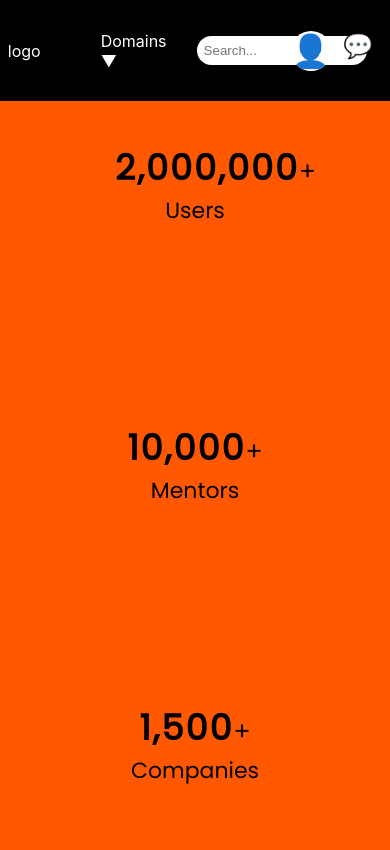
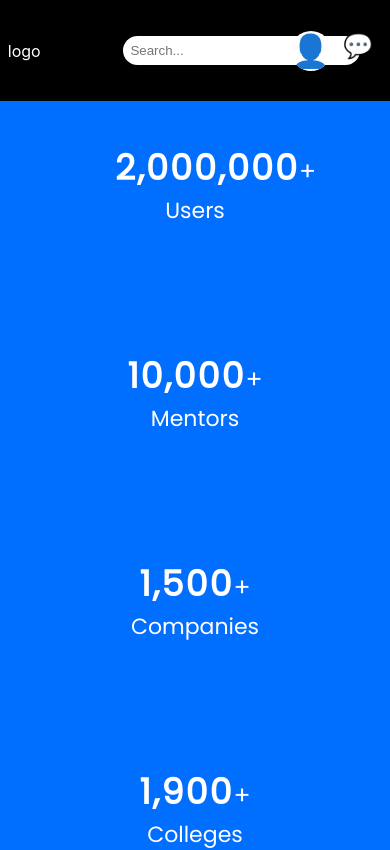
Before and after one commit to wiz-abhishek/Global-Techify, a React (Create React App) app: page / in a window 390 px wide. Shown: the top 850 px of the page. Built offline with nearby package versions, Linux system fonts and the light colour scheme.

Commit message:
[UPDATED]COLORCODE

```diff
--- a/src/components/Counter/counter.module.css
+++ b/src/components/Counter/counter.module.css
@@ -159,10 +159,9 @@
 
 .circle {
   width: 160px;
-  height: 160px;
   text-align: center;
   vertical-align: middle;
-  color: black;
+  color: white;
   padding: 40px 2px;
   text-align: center;
   font-family: 'Poppins';
@@ -173,10 +172,10 @@
   letter-spacing: 2px;
   font-weight: 800;
   font-size: 35px;
-  color:black;
-  background-color: #FF5800;
+  color:white;
+  background-color: #006eff;
 
 }
 .ftco_counter{
-  background-color: #FF5800;
+  background-color: #006eff;
 }
--- a/src/components/Header/Navbar.js
+++ b/src/components/Header/Navbar.js
@@ -3,9 +3,15 @@ import './navbar.css';
 
 function Navbar() {
   const [isDropdownOpen, setIsDropdownOpen] = useState(false);
+  const [Domains, setDomains] = useState('Domains');
 
   const toggleDropdown = () => {
     setIsDropdownOpen(!isDropdownOpen);
+  };
+
+  const handleDomainClick = (domain) => {
+    setDomains(domain);
+    setIsDropdownOpen(false);
   };
 
   return (
@@ -13,12 +19,12 @@ function Navbar() {
       <div className='logo'>logo</div>
       <div className='domains'>
         <div className='domains-header' onClick={toggleDropdown}>
-          Domains ▼
+          {Domains} ▼
         </div>
         {isDropdownOpen && (
           <div className='domains-dropdown'>
-            <div>Engineering</div>
-            <div>Management</div>
+            <div onClick={() => handleDomainClick('Engineering')}>Engineering</div>
+            <div onClick={() => handleDomainClick('Management')}>Management</div>
           </div>
         )}
       </div>
--- a/src/components/Header/navbar.css
+++ b/src/components/Header/navbar.css
@@ -56,19 +56,44 @@
     z-index: 1;
     cursor: pointer;
     transition-duration:0.3s ;
-
+justify-content: center;
+align-items: center;
 }
 .domains-dropdown div{    padding: 10px;
+    justify-content: center;
+    display: flex;
+    flex-direction: column;
+align-items: center;
     width: 100%;
     height: 50%;}
 .domains-dropdown div:hover{
-    background-color: #FF5800;
-border: 1px solid black;
-font-weight: 600;
-border-radius: 10px;
+background: #006eff;
     color: black;
+    width: 80%;
+    border-radius: 10px;
+    border: 1px solid black;
 
 }
 .domains-header:hover{
     cursor: pointer;
 }
+/* Add this media query to define styles for mobile view */
+@media (max-width: 768px) {
+    .domains {
+      display: none;
+    }
+
+    .domains.mobile-hidden {
+      display: flex;
+    }
+
+    .nvbr.mobile-menu-open .domains {
+      display: flex;
+    }
+
+    .search input {
+      width: 100%;
+    }
+  }
+
+  /* Rest of your existing styles */
```
